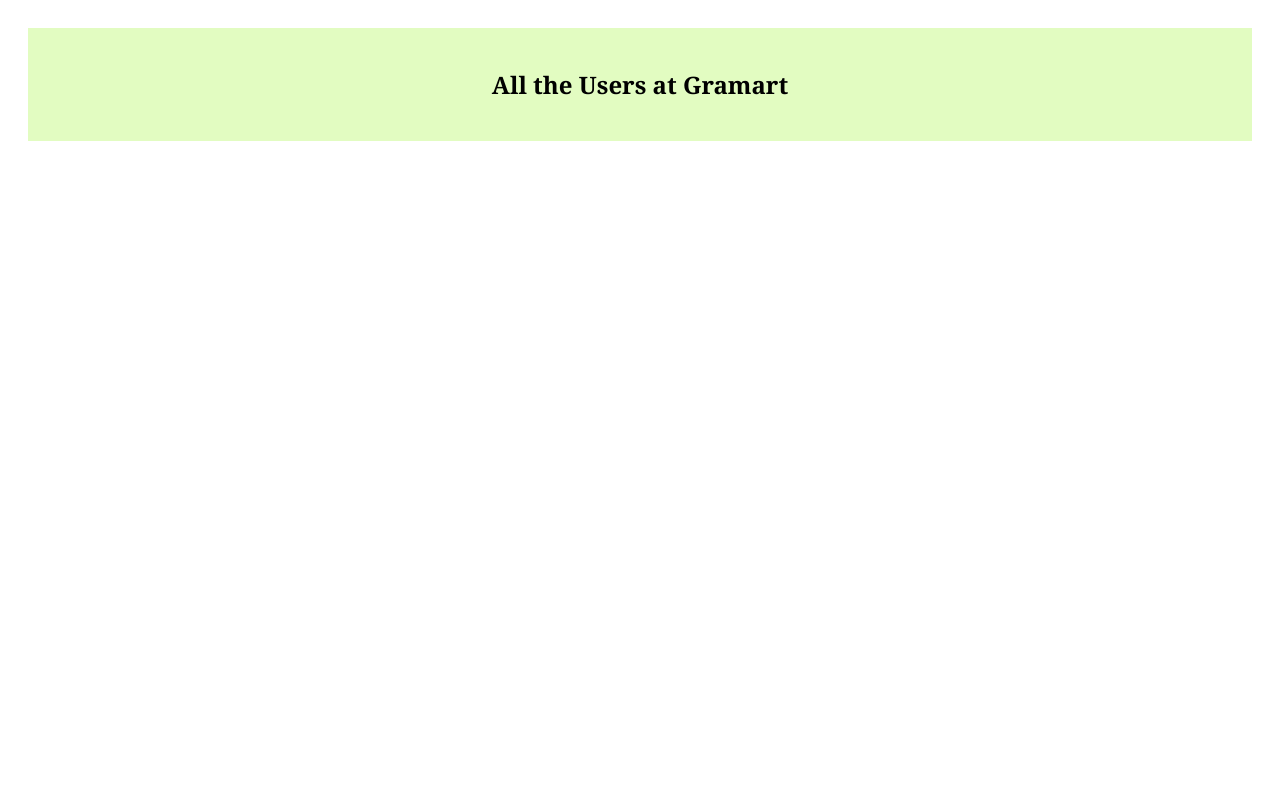
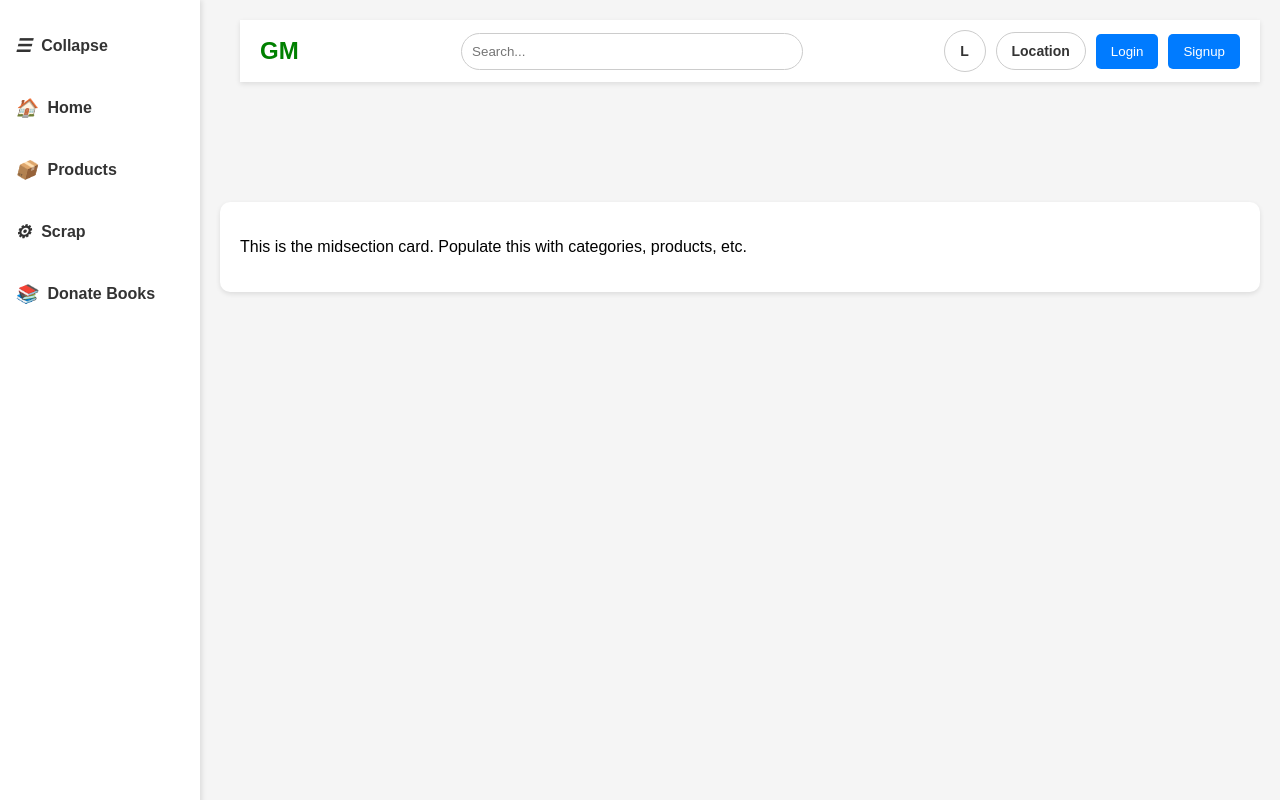
Before and after one commit to Arcanum69/Gramart, a website: page index.html in a window 1280 px wide. Drawn offline with Linux system fonts and the light colour scheme; no server answers; sample sign-in values are in the browser's storage.

Commit message:
Updated index.html

```diff
--- a/index.html
+++ b/index.html
@@ -4,10 +4,15 @@
     <meta charset="UTF-8">
     <meta name="viewport" content="width=device-width, initial-scale=1.0">
     <link rel="stylesheet" href="style.css">
-    <title>Gramart Home Page</title>
-</head>
-<body>
+    <title>E-commerce Layout</title>
     <script>
+        function toggleSidebar() {
+            const sidebar = document.querySelector('.sidebar');
+            const searchBox = document.querySelector('.search-box');
+            sidebar.classList.toggle('collapsed');
+            searchBox.classList.toggle('collapsed');
+        }
+
         const checkAuthentication = async () => {
         var token = localStorage.getItem('userToken');
         if (!token) {
@@ -19,7 +24,7 @@
             method: "GET",
             headers: {
                 "authorization": `Bearer ${token}`
-             },
+                },
         });
 
         if (response.status == 200) {
@@ -34,9 +39,45 @@
 
         window.onload = checkAuthentication;
     </script>
-    <div id="allUsers" class="allUsers">
-        <h2>All the Users at Gramart</h2>
+</head>
+<body>
+    <div class="sidebar">
+        <a href="#" onclick="toggleSidebar()">
+            <i class="icon">☰</i> <span>Collapse</span>
+        </a>
+        <a href="#">
+            <i class="icon">🏠</i> <span>Home</span>
+        </a>
+        <a href="#">
+            <i class="icon">📦</i> <span>Products</span>
+        </a>
+        <a href="#">
+            <i class="icon">⚙</i> <span>Scrap</span>
+        </a>
+        <a href="#">
+            <i class="icon">📚</i> <span>Donate Books</span>
+        </a>
     </div>
-    <div id="name"></div>
+
+    <div class="main-content">
+        <header>
+            <div class="logo">GM</div>
+            <div class="search-box">
+                <input type="text" placeholder="Search...">
+            </div>
+            <div class="buttons">
+                <div class="language">L</div>
+                <div class="location">Location</div>
+                <button>Login</button>
+                <button>Signup</button>
+            </div>
+        </header>
+    </div>
+    <section class="midsection">
+        <div class="card">
+            <div id="name"></div>
+            <p>This is the midsection card. Populate this with categories, products, etc.</p>
+        </div>
+    </section>
 </body>
 </html>
--- a/style.css
+++ b/style.css
@@ -1,26 +1,181 @@
-*{
-    margin: none;
-    padding: 10px;
-    font-family: Cambria, Cochin, Georgia, Times, 'Times New Roman', serif;
-    /* flex-direction: column;
-    align-items: center; */
+/* General Styling */
+body {
+    font-family: Arial, sans-serif;
+    margin: 0;
+    padding: 0;
+    background-color: #f5f5f5;
 }
 
-.allUsers{
-    background-color: rgb(226, 252, 193);
+/* Header */
+header {
     display: flex;
-    flex-direction: column;
+    align-items: center;
+    justify-content: space-between;
+    background-color: #ffffff;
+    padding: 10px 20px;
+    box-shadow: 0 2px 5px rgba(0, 0, 0, 0.1);
+    transition: margin-left 0.3s ease;
+}
+
+header .logo {
+    font-size: 24px;
+    font-weight: bold;
+    color: green;
+}
+
+header .search-box {
+    flex: 0 0 320px;
+    margin: 0 10px;
+    transition: flex 0.3s ease;
+}
+
+header .search-box.collapsed {
+    flex: 0 0 400px;
+}
+
+header .search-box input {
+    width: 100%;
+    padding: 10px;
+    border: 1px solid #ccc;
+    border-radius: 20px;
+}
+
+header .language {
+    display: flex;
     justify-content: center;
+    align-items: center;
+    width: 40px;
+    height: 40px;
+    border: 1px solid #ccc;
+    border-radius: 50%;
+    background-color: #ffffff;
+    cursor: pointer;
+    font-weight: bold;
+    font-size: 14px;
+    color: #333;
+}
+
+header .location {
+    display: flex;
+    justify-content: center;
+    align-items: center;
+    padding: 10px 15px;
+    border: 1px solid #ccc;
+    border-radius: 20px;
+    background-color: #ffffff;
+    cursor: pointer;
+    font-weight: bold;
+    font-size: 14px;
+    color: #333;
+}
+
+header .buttons {
+    display: flex;
+    gap: 10px;
     align-items: center;
 }
 
-.specificUser{
-    margin: 10px 0px;
-    background-color: rgb(230, 255, 161);
-    min-width: 300px;
-    max-width: 300px;
+header .buttons button {
+    padding: 10px 15px;
+    border: none;
+    border-radius: 5px;
+    background-color: #007bff;
+    color: #fff;
+    cursor: pointer;
+}
+
+header .buttons button:hover {
+    background-color: #0056b3;
+}
+
+/* Sidebar */
+.sidebar {
+    width: 200px;
+    background-color: #ffffff;
+    padding: 20px 0;
+    position: fixed;
+    height: 100vh;
+    box-shadow: 2px 0 5px rgba(0, 0, 0, 0.1);
+    overflow: hidden;
+    transition: width 0.3s ease;
+}
+
+.sidebar.collapsed {
+    width: 60px;
+}
+
+.sidebar a {
     display: flex;
-    flex-direction: column;
-    border: 2px solid black;
-    align-items:flex-start;
+    align-items: center;
+    padding: 15px;
+    text-decoration: none;
+    color: #333;
+    font-weight: bold;
+    margin-bottom: 10px;
+    transition: all 0.3s ease;
 }
+
+.sidebar.collapsed a {
+    justify-content: center;
+}
+
+.sidebar.collapsed a span {
+    display: none;
+}
+
+.sidebar a:hover {
+    background-color: #f0f0f0;
+}
+
+.sidebar a i {
+    margin-right: 10px;
+    font-size: 18px;
+}
+
+.sidebar.collapsed a i {
+    margin-right: 0;
+}
+
+/* Main Content Adjustment */
+.main-content {
+    margin-left: 220px;
+    padding: 20px;
+    transition: margin-left 0.3s ease;
+}
+
+.sidebar.collapsed ~ .main-content {
+    margin-left: 60px;
+}
+
+.sidebar.collapsed ~ .main-content header .search-box {
+    flex: 0 0 400px;
+}
+
+/* Midsection Styling */
+.midsection {
+    margin-left: 200px;
+    margin-top: 80px;
+    padding: 20px;
+    transition: margin-left 0.3s ease;
+    word-wrap: break-word; /* Old property, still supported */
+    overflow-wrap: break-word; /* Modern standard */
+}
+
+.sidebar.collapsed ~ .midsection {
+    margin-left: 50px;
+}
+
+.midsection .card {
+    background-color: #ffffff;
+    padding: 20px;
+    border-radius: 10px;
+    box-shadow: 0 2px 5px rgba(0, 0, 0, 0.1);
+    width: calc(100% - 10px);
+    max-width: 1000px;
+    margin: auto;
+    transition: width 0.3s ease;
+}
+
+.sidebar.collapsed ~ .midsection .card {
+    width: calc(100% - 40px);
+}
```
